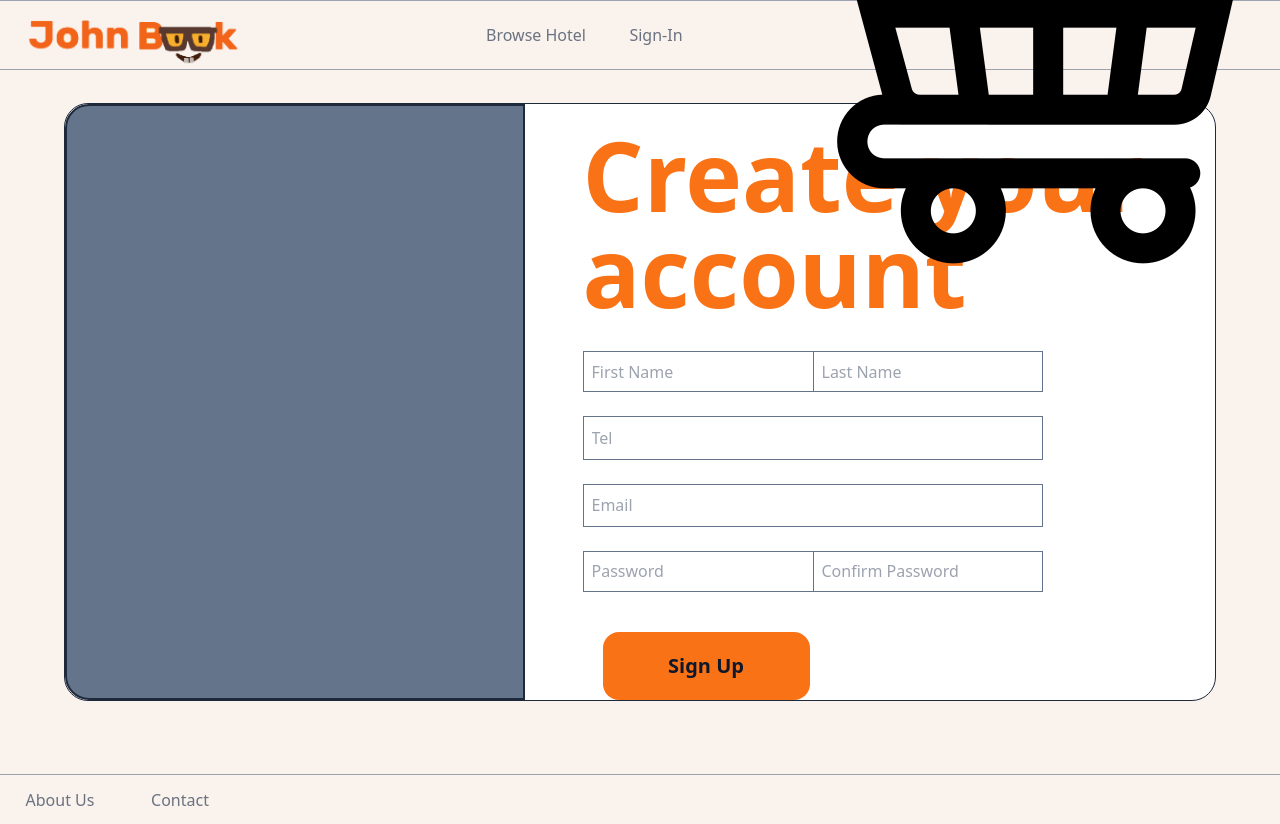
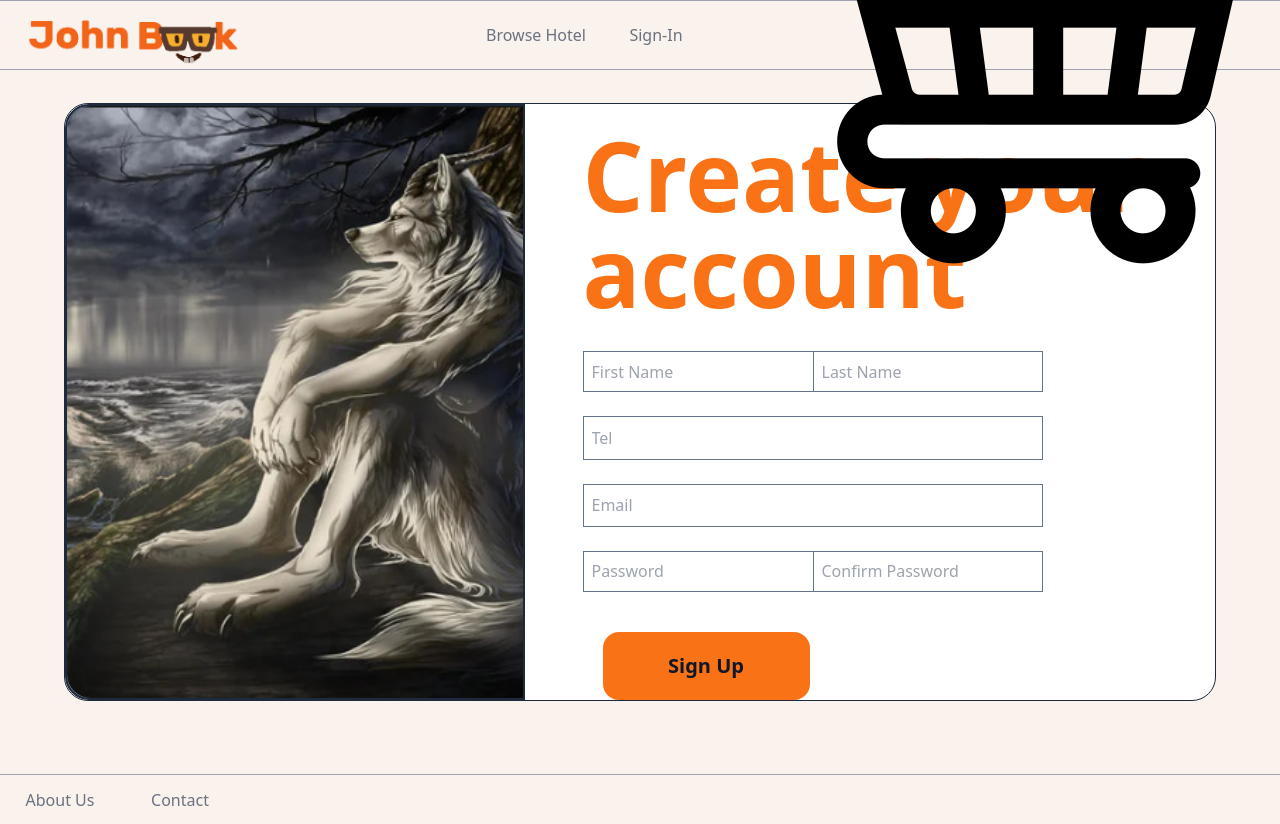
Before and after one commit to 2110503TACEDT66/swdevprac2-project-bbq-bacon-burger, a Next.js app: page /signup in a window 1280 px wide. Built offline with nearby package versions, Linux system fonts and the light colour scheme; no server answers.

Commit message:
add /aboutus and add some image

```diff
--- /dev/null
+++ b/src/app/aboutus/page.tsx
@@ -0,0 +1,16 @@
+import Image from "next/image"
+
+export default function aboutus(){
+    return(
+        <main className="text-center items-center p-5 bg-white mx-20 my-10 border rounded-lg border-black">
+            <h1 className="font-bold text-2xl mb-4">John Book</h1>
+            <p className="mx-[15%]">
+            Welcome to John Book, your premier destination for seamless hotel bookings and unforgettable stays. At John Book, we understand the importance of finding the perfect accommodation for your travels. With our user-friendly platform and extensive selection of hotels worldwide, we strive to make your booking experience effortless and enjoyable. Whether you're planning a relaxing beach getaway, a business trip, or a romantic escape, we've got you covered. Our team is dedicated to providing exceptional service and ensuring that every aspect of your stay meets your expectations. Trust John Book to help you find the ideal hotel for your next adventure, and let us make your travel dreams a reality.
+            </p>
+            <h2 className="ml-[70%] mt-[2%] text-l">
+                John 'Hotel' Book, Founder of John Book™
+            </h2>
+            <Image src={'/img/johnbook.png'} alt={'johnbook'} width={700} height={700} className="ml-[30%]"/>
+        </main>
+    )
+}
--- a/src/components/UserAccessBlock.tsx
+++ b/src/components/UserAccessBlock.tsx
@@ -1,8 +1,10 @@
+import Image from "next/image"
+
 export default function UserAccessBlock({children}: {children: React.ReactNode}) {
     return (
         <div className="w-[90%] h-[90%] bg-white border border-slate-800 rounded-3xl flex">
-                <div className="w-[40%] h-auto bg-slate-500 border-2 border-slate-800 rounded-l-3xl">
-
+                <div className="w-[40%] h-auto bg-slate-500 border-2 border-slate-800 rounded-l-3xl relative">
+                    <Image src={'/img/signinpage.png'} alt={'horse'} fill={true} className="object-cover rounded-l-3xl"/>
                 </div>
 
                 {children}
```
Also changed, not shown: public/img/johnbook.png (added), public/img/signinpage.png (added).
